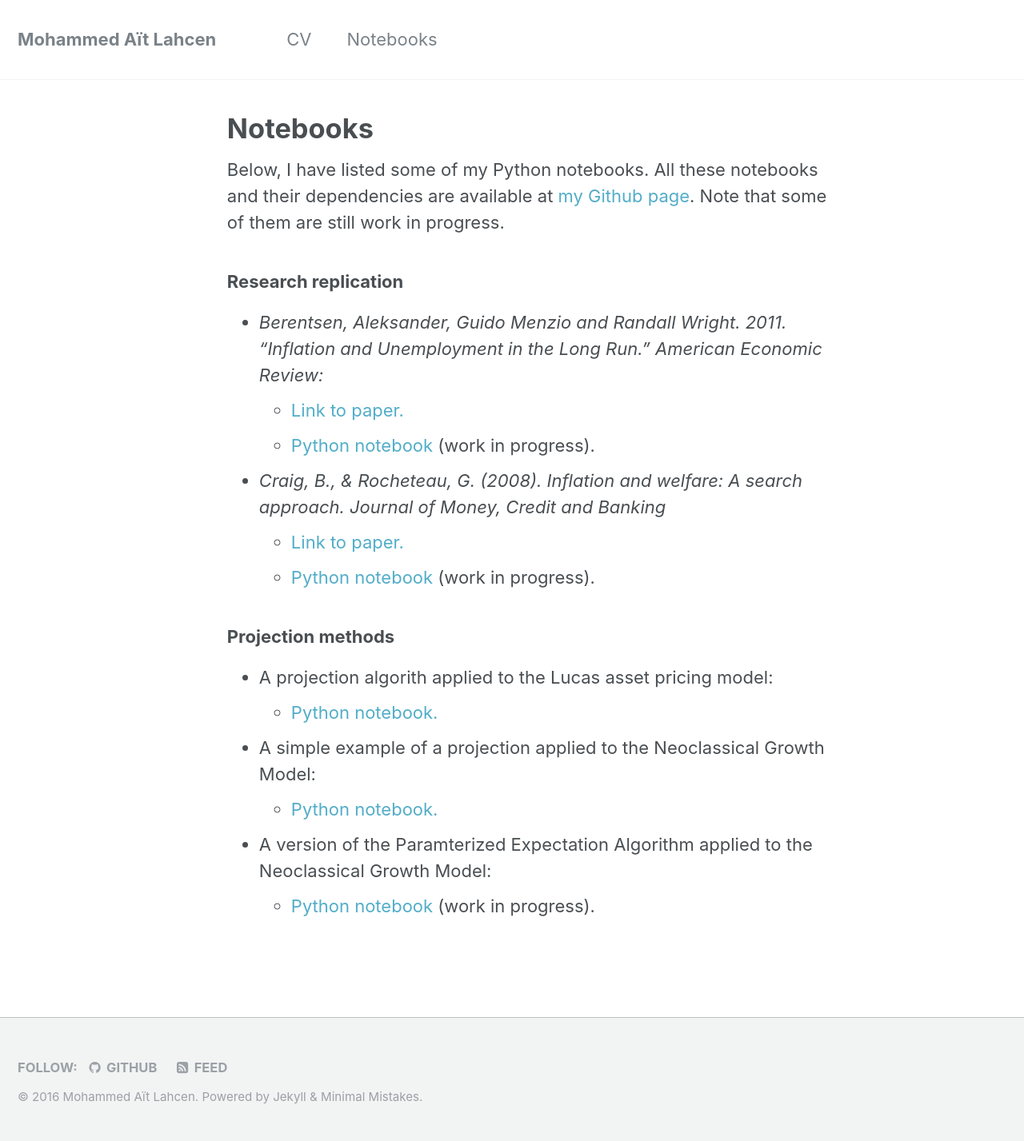
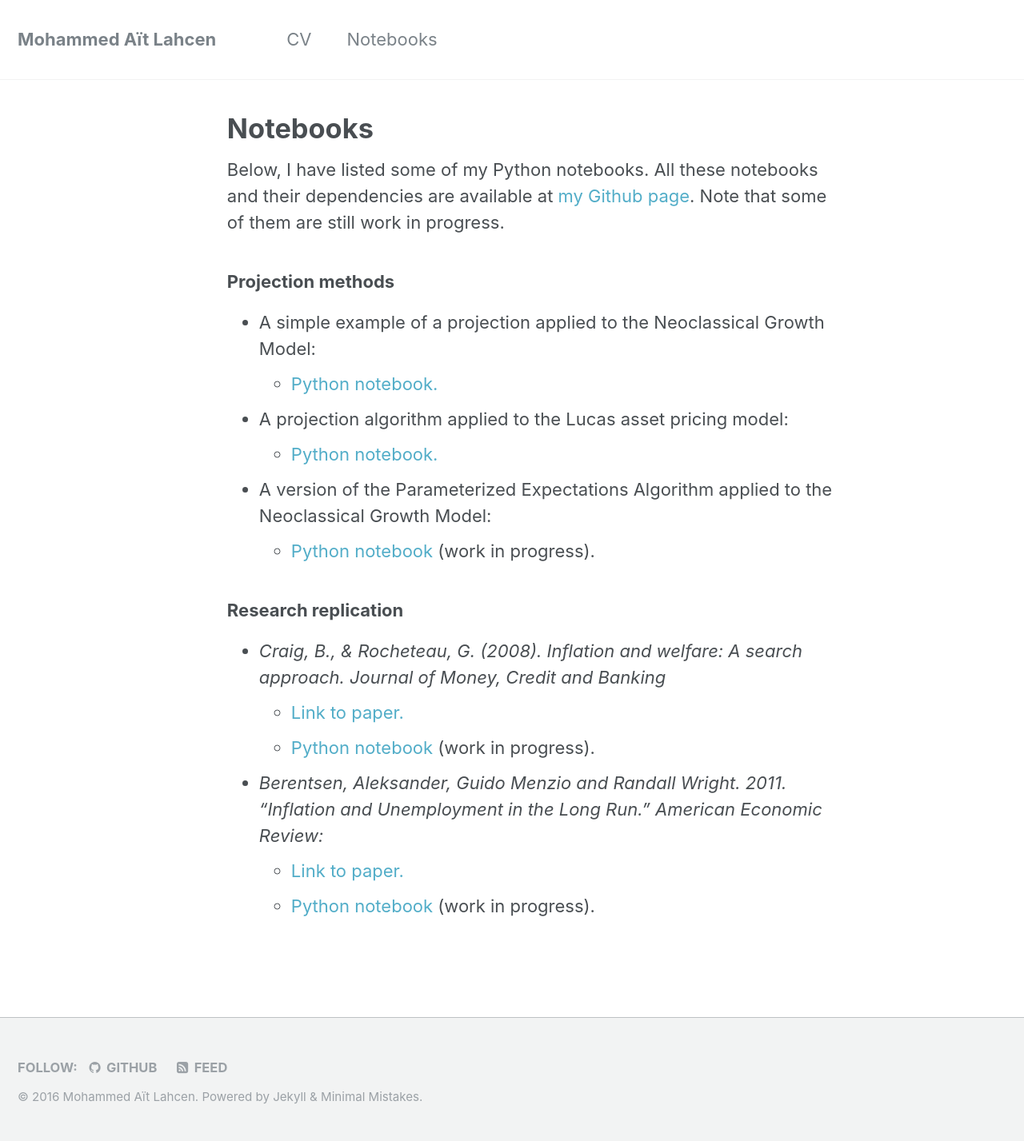
Before and after one commit to maitlahcen/maitlahcen.github.io, a Jekyll site: the page built from _pages/nb.md, in a window 1280 px wide. Shown: the whole page at 80% size. Built offline with Jekyll 4.4.1, drawn with Linux system fonts in a browser that asks for light colours.

Commit message:
Update nb.md
Minor text corrections

```diff
--- a/_pages/nb.md
+++ b/_pages/nb.md
@@ -8,23 +8,24 @@ permalink: /nb
 
 Below, I have listed some of my Python notebooks. All these notebooks and their dependencies are available at [my Github page](https://github.com/maitlahcen). Note that some of them are still work in progress.
 
+### Projection methods
+
+* A simple example of a projection applied to the Neoclassical Growth Model:
+  - [Python notebook.](https://nbviewer.jupyter.org/github/maitlahcen/Projection/blob/master/projection_ncgm.ipynb)
+
+* A projection algorithm applied to the Lucas asset pricing model:
+  - [Python notebook.](https://nbviewer.jupyter.org/github/maitlahcen/Projection/blob/master/projection_lucas_apm.ipynb)
+
+* A version of the Parameterized Expectations Algorithm applied to the Neoclassical Growth Model:
+  - [Python notebook](https://nbviewer.jupyter.org/github/maitlahcen/Projection/blob/master/PEA_ncgm.ipynb) (work in progress).
+
+
 ### Research replication
-
-* *Berentsen, Aleksander, Guido Menzio and Randall Wright. 2011. "Inflation and Unemployment in the Long Run." American Economic Review:*
-  - [Link to paper.](https://www.aeaweb.org/articles?id=10.1257/aer.101.1.371)
-  - [Python notebook](https://nbviewer.jupyter.org/github/maitlahcen/research_replication/blob/master/BMW/BMW_replication.ipynb) (work in progress).
 
 * *Craig, B., & Rocheteau, G. (2008). Inflation and welfare: A search approach. Journal of Money, Credit and Banking*
   - [Link to paper.](https://www.clevelandfed.org/en/newsroom-and-events/publications/discontinued-publications/policy-discussion-papers/pdp-0612-inflation-and-welfare.aspx)
   - [Python notebook](https://nbviewer.jupyter.org/github/maitlahcen/research_replication/blob/master/Craig-Rocheteau/Craig-Rocheteau_replication.ipynb) (work in progress).
 
-### Projection methods
-
-* A projection algorith applied to the Lucas asset pricing model:
-  - [Python notebook.](https://nbviewer.jupyter.org/github/maitlahcen/Projection/blob/master/projection_lucas_apm.ipynb)
-
-* A simple example of a projection applied to the Neoclassical Growth Model:
-  - [Python notebook.](https://nbviewer.jupyter.org/github/maitlahcen/Projection/blob/master/projection_ncgm.ipynb)
-
-* A version of the Paramterized Expectation Algorithm applied to the Neoclassical Growth Model:
-  - [Python notebook](https://nbviewer.jupyter.org/github/maitlahcen/Projection/blob/master/PEA_ncgm.ipynb) (work in progress).
+* *Berentsen, Aleksander, Guido Menzio and Randall Wright. 2011. "Inflation and Unemployment in the Long Run." American Economic Review:*
+  - [Link to paper.](https://www.aeaweb.org/articles?id=10.1257/aer.101.1.371)
+  - [Python notebook](https://nbviewer.jupyter.org/github/maitlahcen/research_replication/blob/master/BMW/BMW_replication.ipynb) (work in progress).
```
